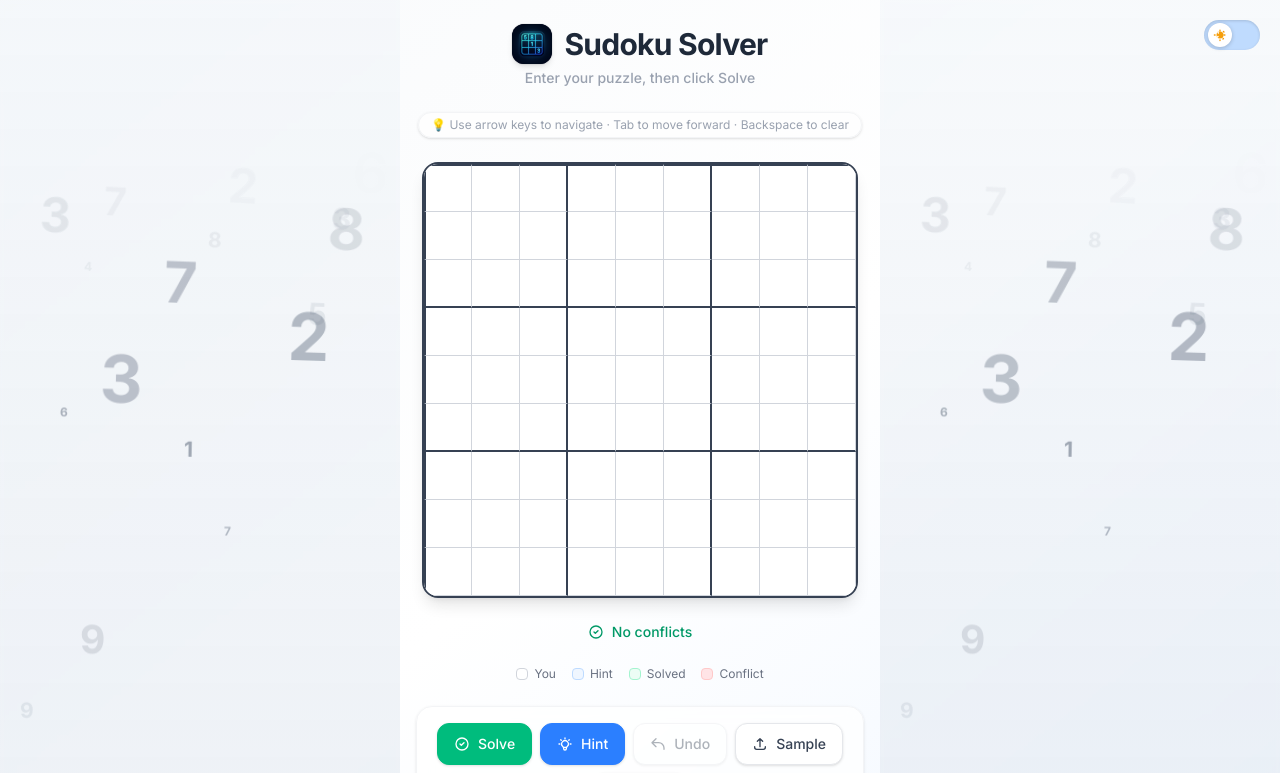
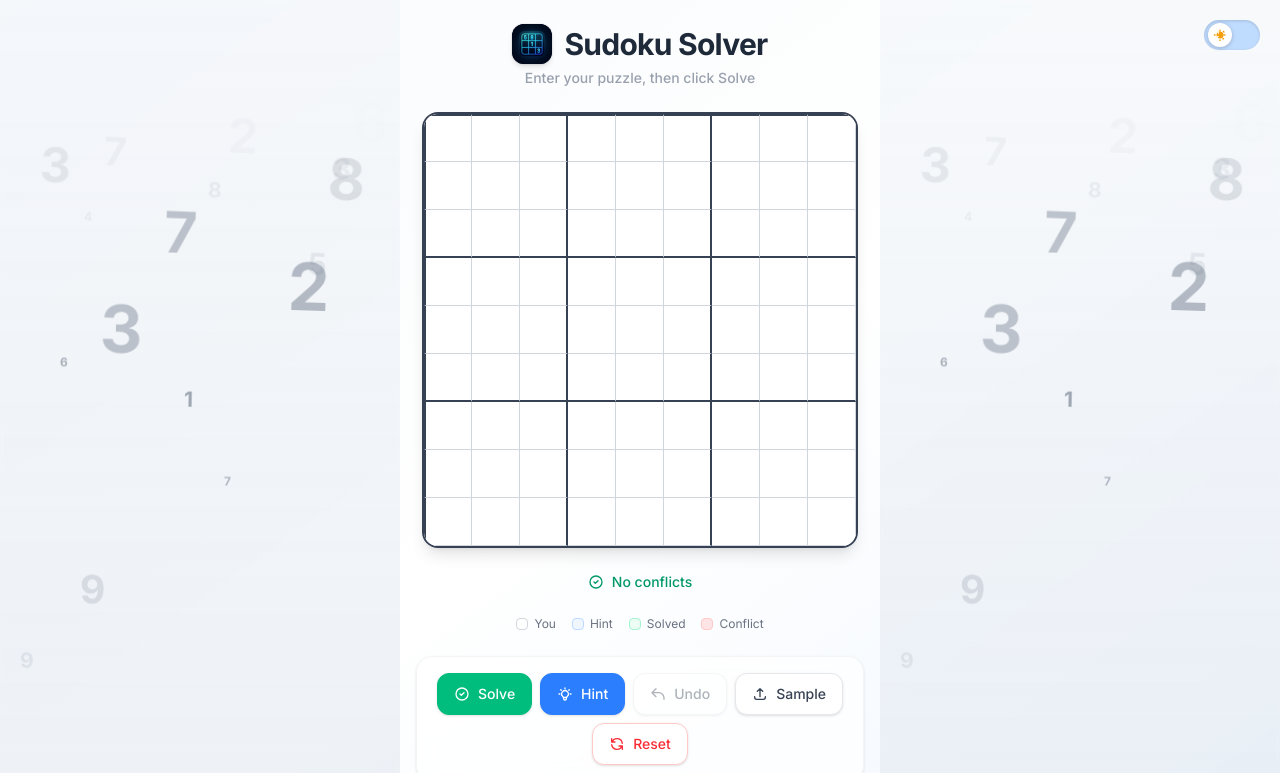
Before and after one commit to aayushnema12/Suduko_Solver, a React (Vite) app: page / in a window 1280 px wide. Shown: the top 773 px of the page. Built offline with nearby package versions, Linux system fonts and the light colour scheme.

Commit message:
Hint badge is remove

```diff
--- a/src/App.jsx
+++ b/src/App.jsx
@@ -254,11 +254,6 @@ export default function App() {
             <p className="text-sm text-gray-400 dark:text-gray-500 font-medium">Enter your puzzle, then click Solve</p>
           </header>
 
-          {/* Hint badge */}
-          <div className="text-xs text-gray-400 dark:text-gray-500 bg-white/70 dark:bg-slate-800/70 border border-gray-100 dark:border-slate-700 rounded-full px-3 py-1 shadow-sm">
-            💡 Use arrow keys to navigate · Tab to move forward · Backspace to clear
-          </div>
-
           {/* Grid — untouched */}
           <SudokuGrid
             board={board}
```
